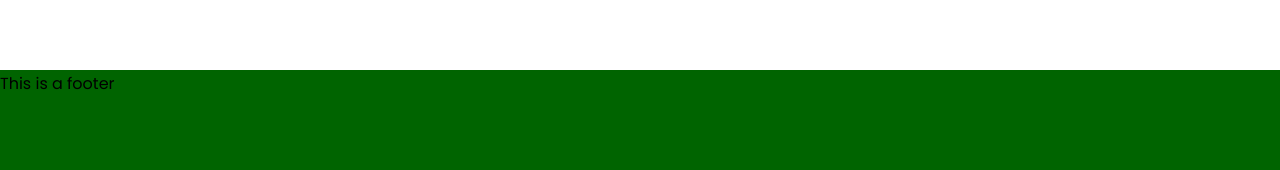
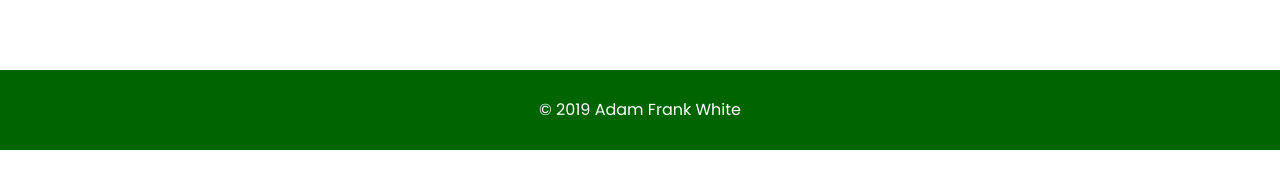
Before and after one commit to AdamFrankWhite/Castle-Finder, a plain HTML site: page index.html in a window 1280 px wide. Shown: the part 1050-1220 px from the top of the page. Drawn offline with nearby package versions, Linux system fonts and the light colour scheme; some packages are replaced by stand-ins of ours.

Commit message:
added footer content, display flex

```diff
--- a/index.html
+++ b/index.html
@@ -40,7 +40,7 @@
 		</main>
 
 		<footer>
-			<p>This is a footer</p>
+			<p>&#169; 2019 Adam Frank White</p>
 		</footer>
 		<script src="castles.js"></script>
 		<script
--- a/styles.css
+++ b/styles.css
@@ -171,11 +171,6 @@ button {
 	font-size: 0.85em;
 }
 
-/* Other */
-
-footer {
-	display: none;
-}
 
 /* ==== Classes ==== */
 
@@ -272,11 +267,18 @@ footer {
 	}
 
 	footer {
-		display: block;
+		display: flex;
 		width: 100%;
 		background-color: darkgreen;
-		height: 100px;
+		height: 80px;
 		margin-top: 75px;
+		align-items: center;
+	}
+
+	footer p {
+		text-align: center;
+		color: white;
+		margin: auto;
 	}
 
 	.nav-bar {
```
